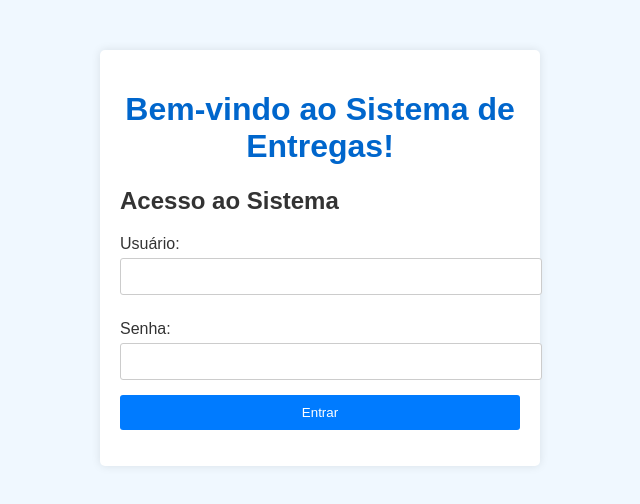
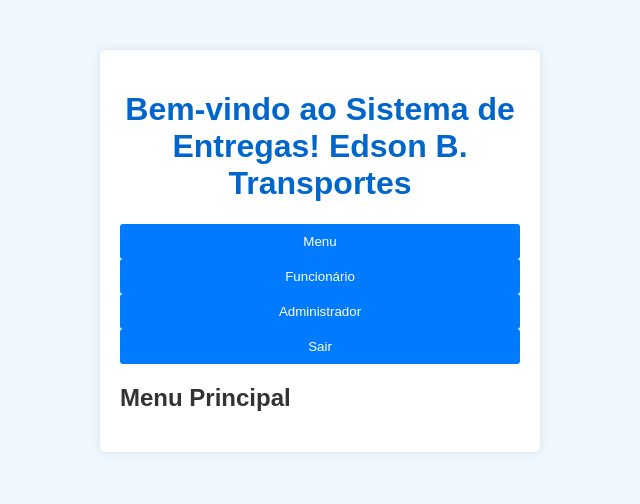
Before and after one commit to lucasvs05/teste-clayton, a plain HTML site: page index.html in a window 1280 px wide. Shown: the whole page, without its empty margins (320-960 px from the left). Drawn offline with Linux system fonts and the light colour scheme.

Commit message:
Update index.html

```diff
--- a/index.html
+++ b/index.html
@@ -9,31 +9,32 @@
 <body>
     <div class="container">
         <header>
-            <h1>Bem-vindo ao Sistema de Entregas!</h1>
+            <h1>Bem-vindo ao Sistema de Entregas! Edson B. Transportes</h1>
         </header>
-        <div id="loginContainer">
-            <h2>Acesso ao Sistema</h2>
-            <form id="loginForm">
-                <label for="username">Usuário:</label>
-                <input type="text" id="username" required>
-                <label for="password">Senha:</label>
-                <input type="password" id="password" required>
-                <button type="submit">Entrar</button>
-                <p id="loginMessage" class="error-message"></p>
-            </form>
+        <nav>
+            <button onclick="showPanel('menu')">Menu</button>
+            <button onclick="showPanel('funcionario')">Funcionário</button>
+            <button onclick="showPanel('admin')">Administrador</button>
+            <button onclick="exitApp()">Sair</button>
+        </nav>
+        <main>
+            <div id="menu" class="panel">
+                <h2>Menu Principal</h2>
+                <!-- Outros elementos do menu -->
             </div>
             <div id="funcionario" class="panel" style="display: none;">
                 <h2>Painel do Funcionário</h2>
                 <button onclick="visualizarTodasEntregas()">Visualizar todas as entregas</button>
                 <button onclick="alterarStatusEntrega()">Alterar status da entrega</button>
-            <button onclick="logout()">Sair</button>
+                <button onclick="showPanel('menu')">Voltar</button>
             </div>
             <div id="admin" class="panel" style="display: none;">
                 <h2>Painel do Administrador</h2>
                 <button onclick="adicionarNovaEntrega()">Adicionar nova entrega</button>
                 <button onclick="visualizarEntregasPendentes()">Visualizar entregas pendentes</button>
-            <button onclick="logout()">Sair</button>
+                <button onclick="showPanel('menu')">Voltar</button>
             </div>
+        </main>
     </div>
     <script src="script.js"></script> <!-- Link para o JavaScript -->
 </body>
```
Lines whose indentation alone changed are shown as unchanged.
